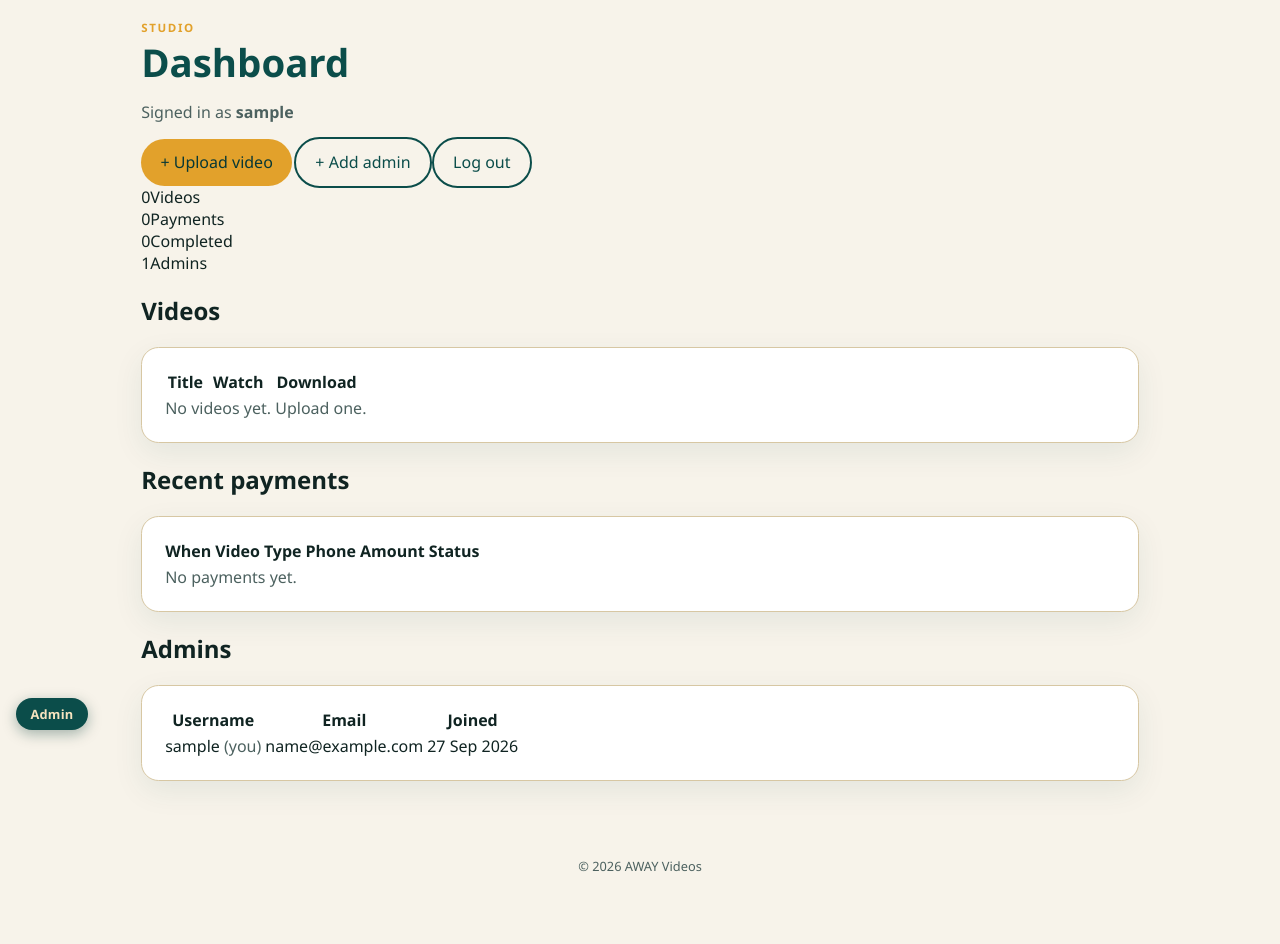
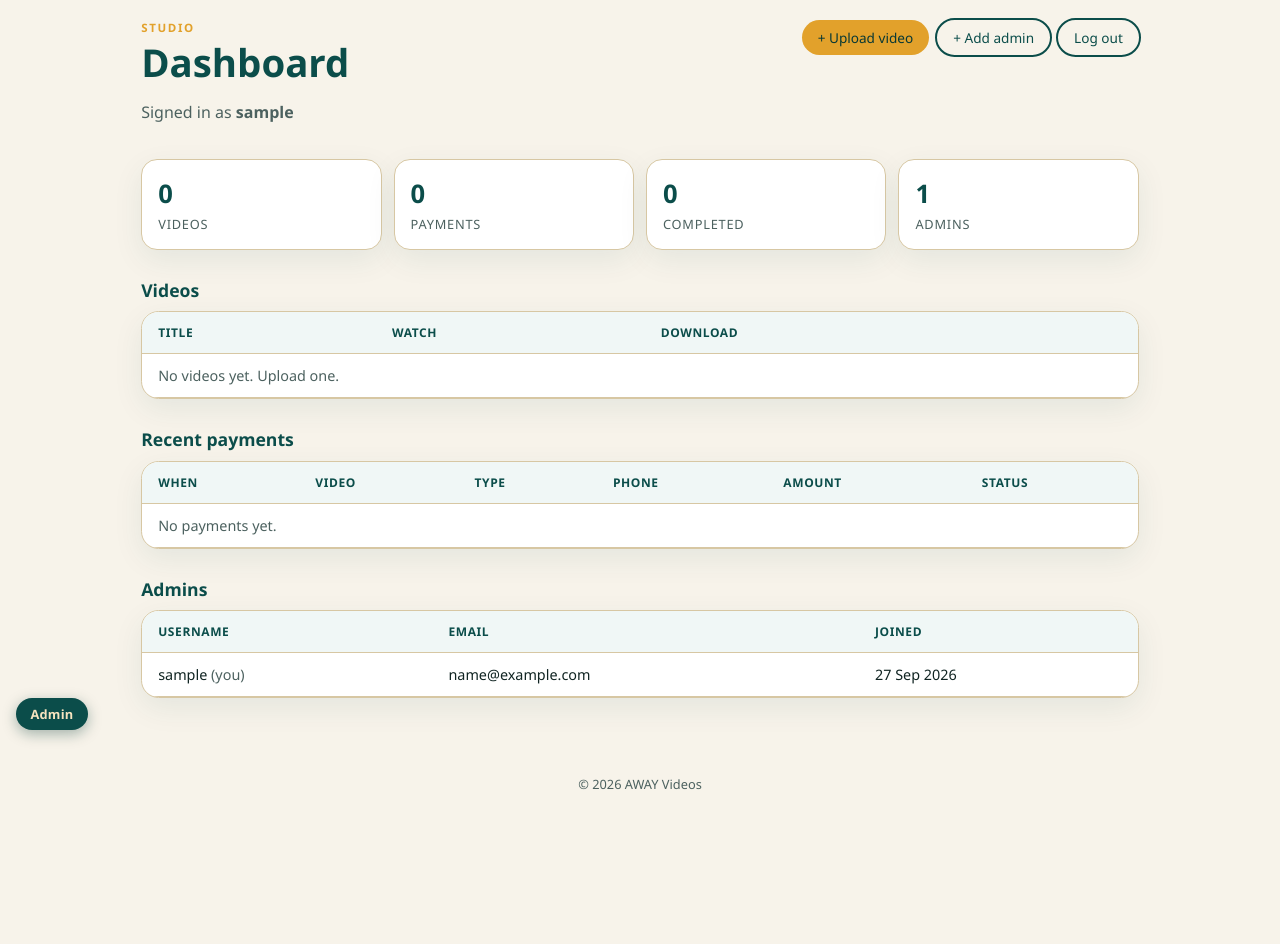
Before and after one commit to kengodhil/AWAY-VIDEOS, a Django app: page /studio/ in a window 1280 px wide. Shown: the part 54-998 px from the top of the page. After the commit the page ends 844 px from the top, so only its background shows below. Run offline with Django 5.2, Linux system fonts and the light colour scheme; the visitor is signed in with stand-in values (Sample User, id 1); data comes from the database, SQL or seed files in the repository; data that the repository does not hold is empty.

Commit message:
Studio dashboard styles matching site white/green UI

```diff
--- a/static/css/app.css
+++ b/static/css/app.css
@@ -46,6 +46,11 @@ h1 {
   line-height: 1.15;
   margin: 0 0 .5rem;
   color: var(--teal);
+}
+h2.studio-section {
+  font-size: 1.1rem;
+  color: var(--teal);
+  margin: 1.75rem 0 .6rem;
 }
 .eyebrow {
   text-transform: uppercase;
@@ -165,6 +170,7 @@ h1 {
   font: inherit;
   text-decoration: none;
 }
+.btn-small { padding: .5rem 1rem; font-size: .85rem; }
 .btn-ghost {
   background: transparent;
   color: var(--teal);
@@ -180,6 +186,7 @@ h1 {
 }
 .pay-shell { display: grid; place-items: center; min-height: 50vh; }
 .pay-card { width: min(100%, 420px); }
+.studio-form-card { width: min(100%, 480px); }
 .pay-card .price {
   font-size: 1.8rem;
   color: var(--gold);
@@ -270,6 +277,82 @@ input, textarea, select {
   color: var(--gold);
 }
 
+/* Studio dashboard */
+.studio-head {
+  display: flex;
+  flex-wrap: wrap;
+  justify-content: space-between;
+  align-items: flex-start;
+  gap: 1rem;
+  margin-bottom: 1.25rem;
+}
+.studio-actions {
+  display: flex;
+  flex-wrap: wrap;
+  gap: .5rem;
+}
+.studio-stats {
+  display: grid;
+  grid-template-columns: repeat(2, 1fr);
+  gap: .75rem;
+}
+@media (min-width: 700px) {
+  .studio-stats { grid-template-columns: repeat(4, 1fr); }
+}
+.stat-card {
+  background: white;
+  border: 1px solid var(--line);
+  border-radius: 1rem;
+  padding: 1rem;
+  display: grid;
+  gap: .25rem;
+  box-shadow: var(--shadow);
+}
+.stat-num {
+  font-size: 1.6rem;
+  font-weight: 800;
+  color: var(--teal);
+}
+.stat-label {
+  font-size: .8rem;
+  color: var(--muted);
+  text-transform: uppercase;
+  letter-spacing: .06em;
+}
+.table-card { padding: 0; overflow: auto; }
+.studio-table {
+  width: 100%;
+  border-collapse: collapse;
+  font-size: .9rem;
+}
+.studio-table th,
+.studio-table td {
+  text-align: left;
+  padding: .75rem 1rem;
+  border-bottom: 1px solid var(--line);
+  vertical-align: middle;
+}
+.studio-table th {
+  background: #f0f7f6;
+  color: var(--teal);
+  font-size: .75rem;
+  text-transform: uppercase;
+  letter-spacing: .05em;
+}
+.studio-table .right { text-align: right; }
+.link-danger {
+  background: none;
+  border: 0;
+  color: var(--danger);
+  font: inherit;
+  font-weight: 600;
+  cursor: pointer;
+  padding: 0;
+}
+.pill-completed { color: #0b6b3a; font-weight: 700; }
+.pill-pending { color: #9a6b00; font-weight: 700; }
+.pill-failed, .pill-cancelled, .pill-expired { color: var(--danger); font-weight: 700; }
+
 .site-footer {
   text-align: center;
   padding: 1rem 4vw 3.5rem;
```
